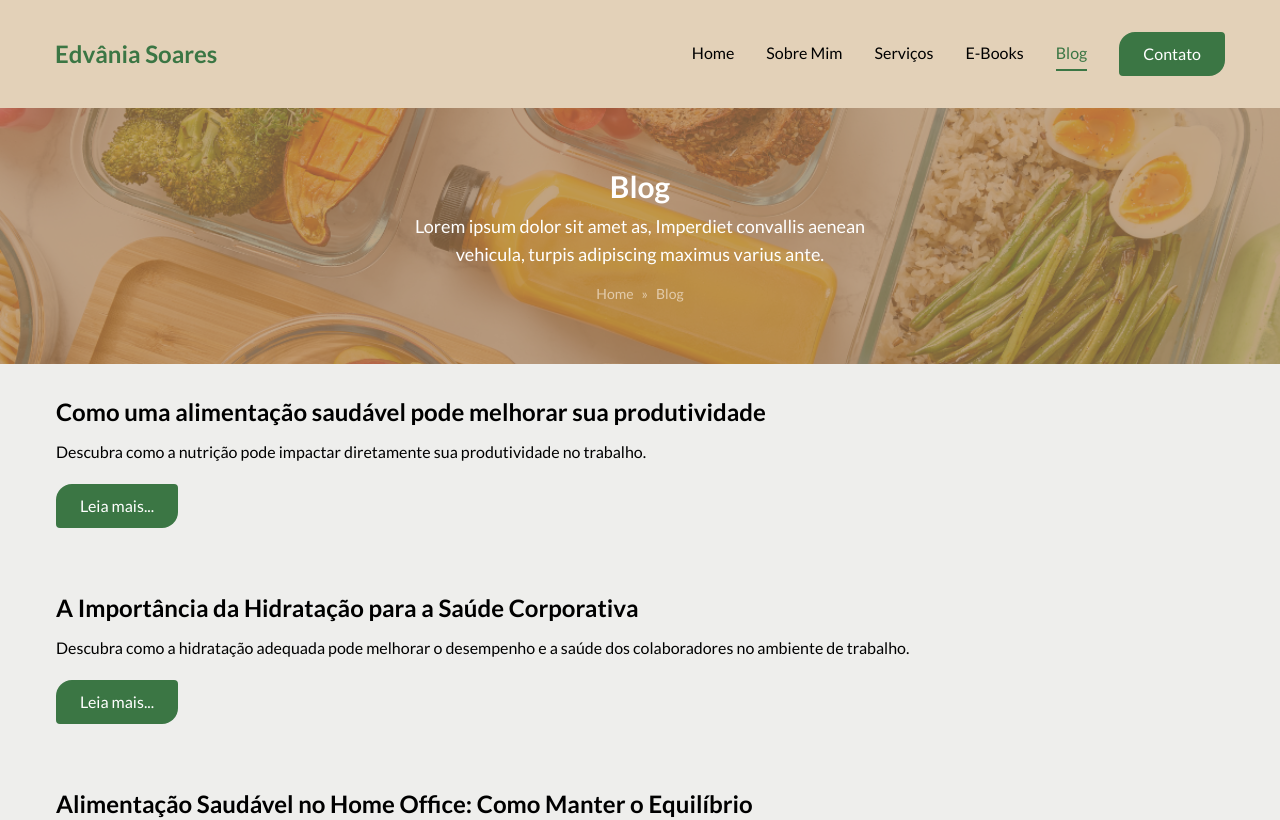
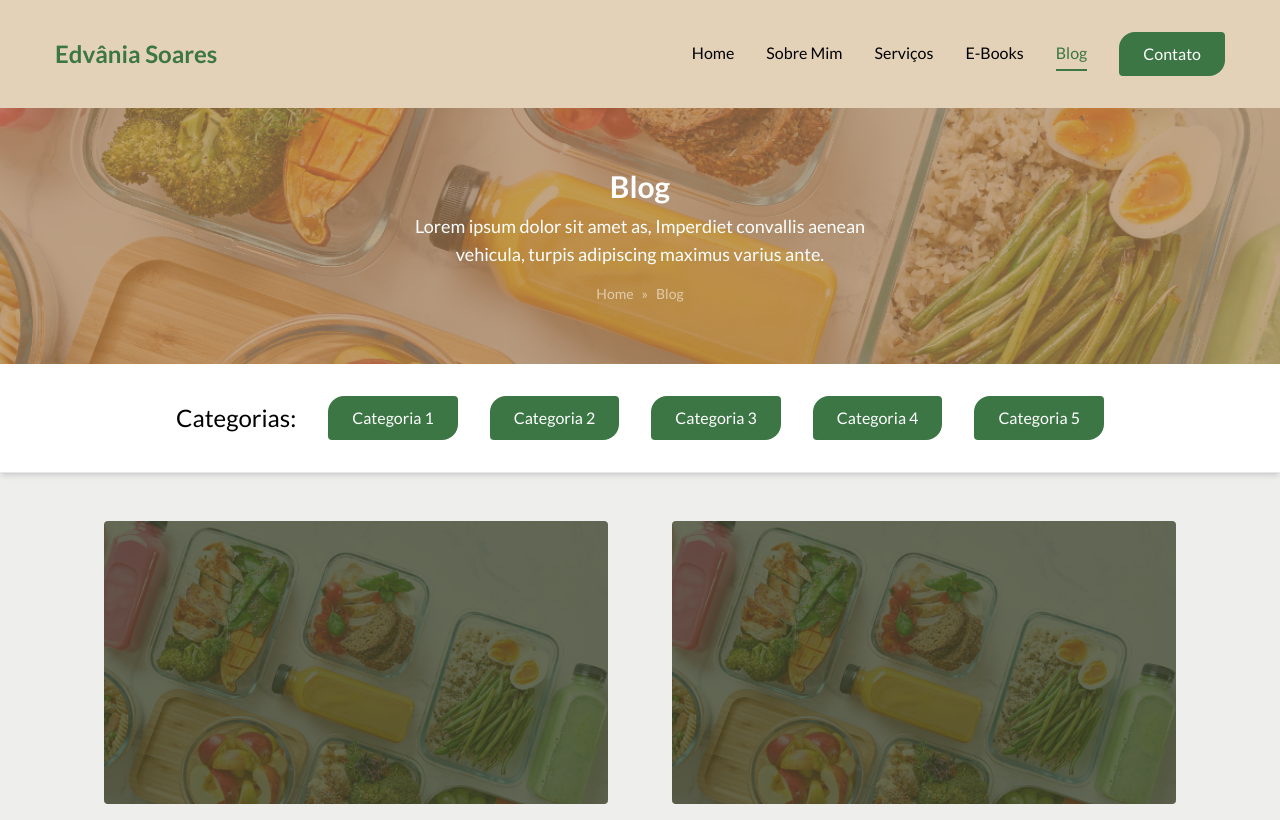
Before and after one commit to ArielSpencer/nutri-edvania-site, a Next.js app: page /blog in a window 1280 px wide. Shown: the top 820 px of the page. Built offline with nearby package versions, Linux system fonts and the light colour scheme.

Commit message:
refactor: update Blog page layout with grid design, images, and CategoriesBlog component

```diff
--- a/app/blog/page.jsx
+++ b/app/blog/page.jsx
@@ -4,6 +4,8 @@ import matter from 'gray-matter';
 import Link from 'next/link';
 import Banner from '@/components/Banner';
 import { Button } from '@/components/ui/button';
+import Image from 'next/image';
+import CategoriesBlog from '@/components/blog/CategoriesBlog';
 
 const Blog = () => {
   const postsDirectory = path.join(process.cwd(), 'app/posts');
@@ -25,12 +27,22 @@ const Blog = () => {
         title="Blog"
         description="Lorem ipsum dolor sit amet as, Imperdiet convallis aenean vehicula, turpis adipiscing maximus varius ante."
       />
-      <div className="container mx-auto px-4 py-8">
-        <div className="space-y-16">
+      <CategoriesBlog />
+      <div className="container mx-auto px-16 pt-8 pb-20">
+        <div className="grid grid-cols-1 md:grid-cols-2 gap-16">
           {posts.map((post, index) => (
             <div key={index}>
-              <h2 className="text-2xl font-bold mb-2">{post.title}</h2>
-              <p className="mb-4">{post.excerpt}</p>
+              <Image
+                src={`/assets/home/banner-bg-home-edvania-soares.png`}
+                alt={post.title}
+                priority
+                quality={100}
+                width={512}
+                height={512}
+                className="w-full rounded-[4px] object-contain mb-4"
+              />
+              <h2 className="text-2xl font-bold">{post.title}</h2>
+              <p className="py-4 text-justify pr-8">{post.excerpt}</p>
               <Link
                 href={`/blog/${post.slug}`}
               >
```
